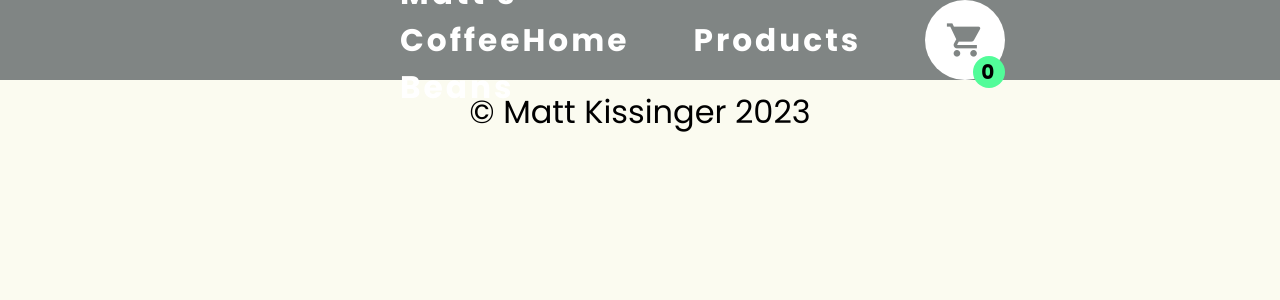
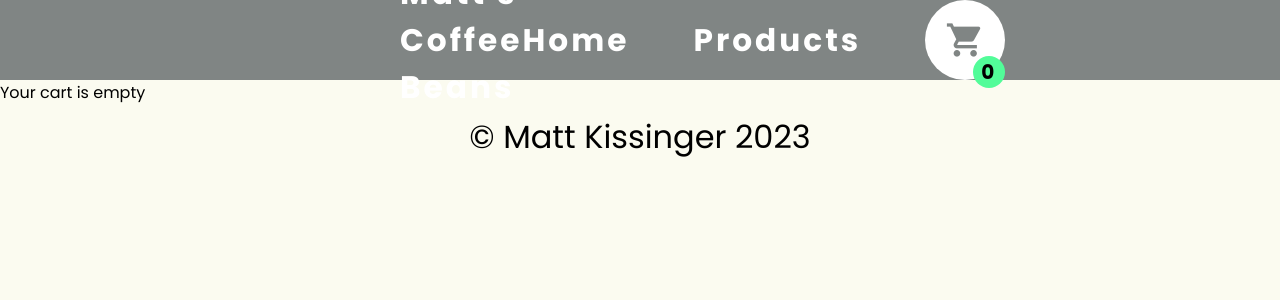
Before and after one commit to MatthewKissinger/shopping-cart, a React (Create React App) app: page /cart in a window 1280 px wide. Shown: the top 300 px of the page. Built offline with nearby package versions, Linux system fonts and the light colour scheme.

Commit message:
conditional render statement setup for ShoppingCart.js

```diff
--- a/src/App.js
+++ b/src/App.js
@@ -63,7 +63,9 @@ export default function App() {
                         />}
                     />
                     <Route path='cart'
-                        element={<ShoppingCart />}
+                        element={<ShoppingCart
+                            cartArray={cartArray}
+                        />}
                     />
                 </Route>
             </Routes>
--- a/src/components/ShoppingCart.js
+++ b/src/components/ShoppingCart.js
@@ -4,16 +4,24 @@ import CartCard from "./CartCard";
 
 export default function ShoppingCart(props) {
 
+    const { cartArray } = props;
 
+    // conditionally render whether the cartArray is empty or contains some items
 
+    // variable that will map the cartArray to render each CartCard component that is qeued for purchase
     const cartCardList = '';
 
     return (
         <div>
             <div className="cart-layout">
-                <div className="cartCard-grid">
+                {cartArray.length === 0 ?
+                    <div>Your cart is empty</div>
+                    :
+                    <div className="cartCard-grid">
+                        Your cart has items
+                    </div>
+                }
 
-                </div>
             </div>
             <Footer />
         </div>
```
